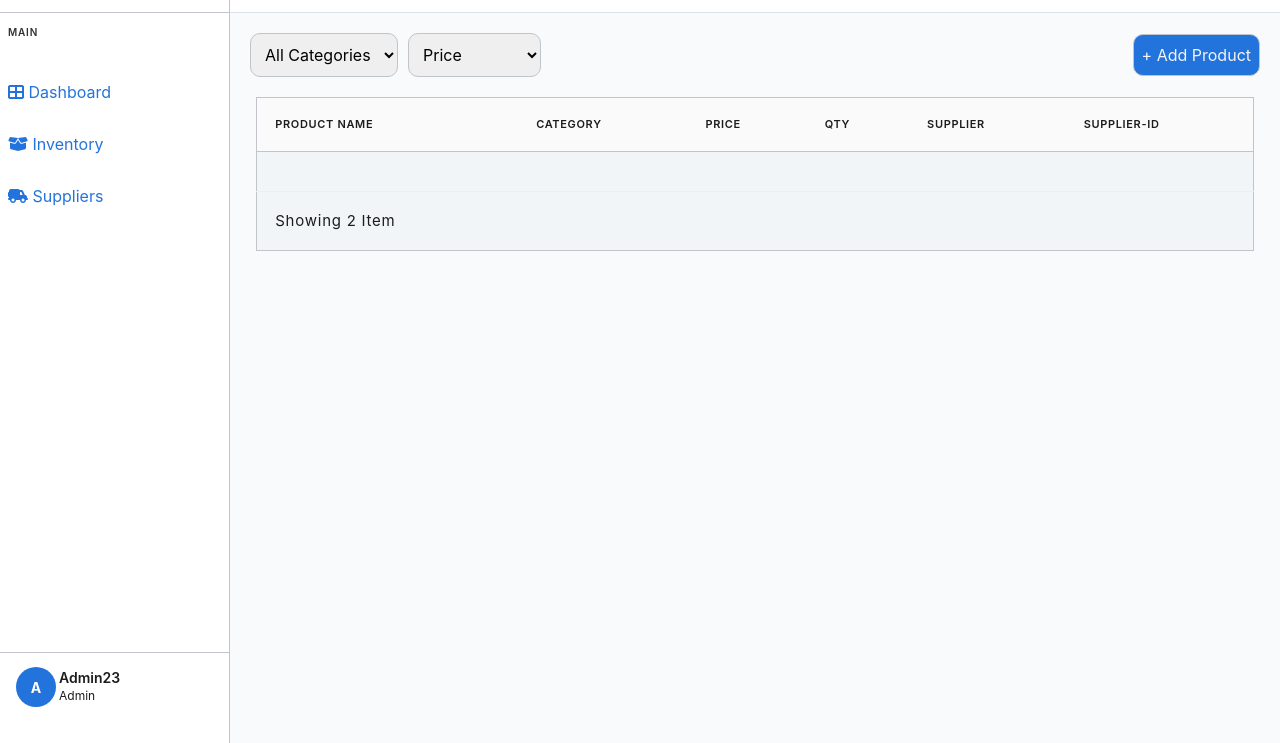
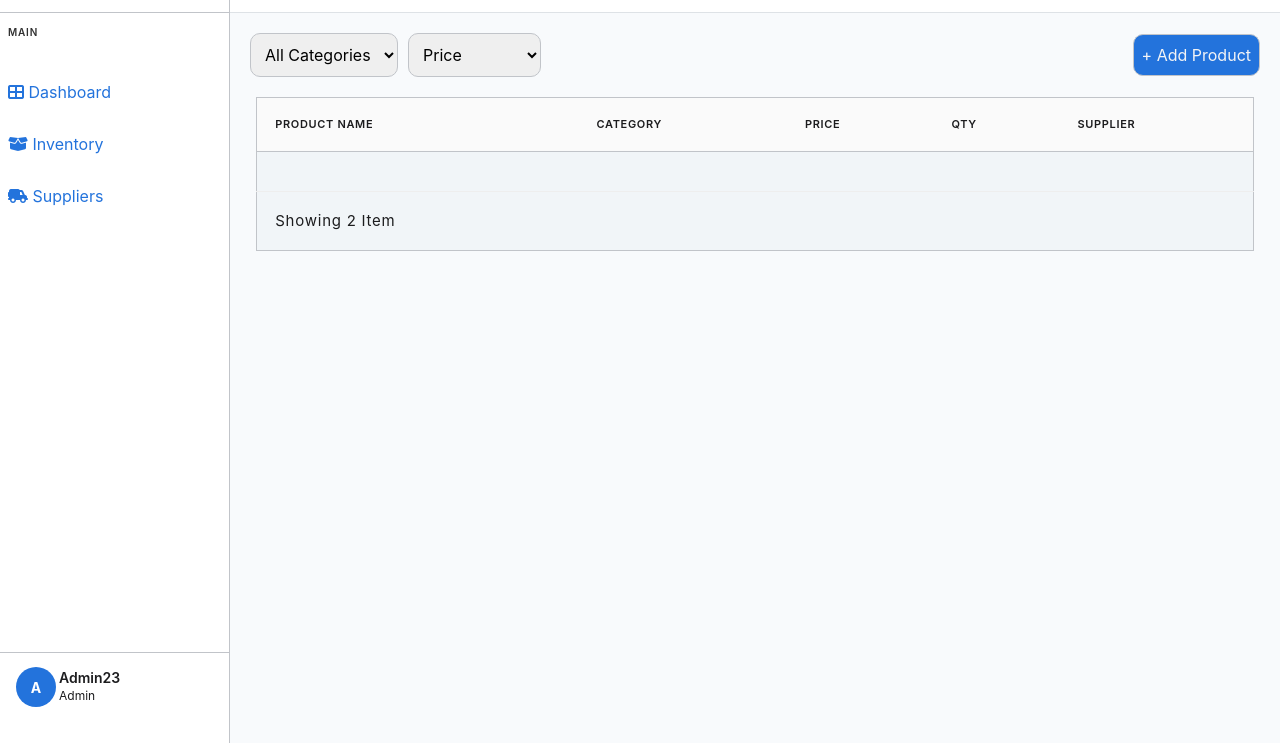
Before and after one commit to aary0605/Inventory-Management, a website: page views/inventory.html in a window 1280 px wide. Shown: the part 57-800 px from the top of the page. Drawn offline with nearby package versions, Linux system fonts and the light colour scheme; no server answers.

Commit message:
remove supplier id column from table

```diff
--- a/views/inventory.html
+++ b/views/inventory.html
@@ -238,7 +238,7 @@
         <th>Price</th>
         <th>QTY</th>
         <th>Supplier</th>
-        <th>Supplier-Id</th>
+
 
       </thead>
       <tbody id="products-body">
```
